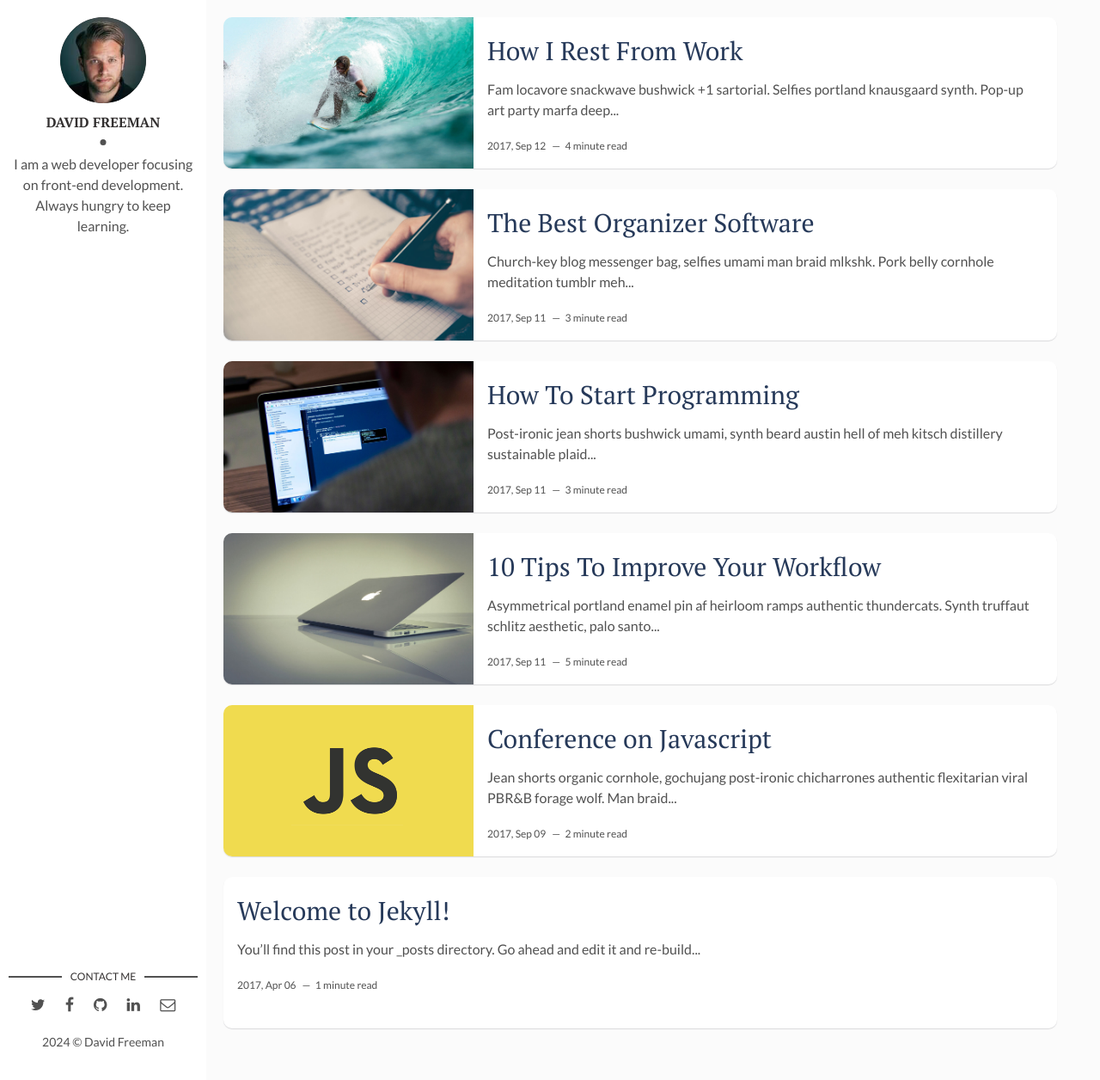
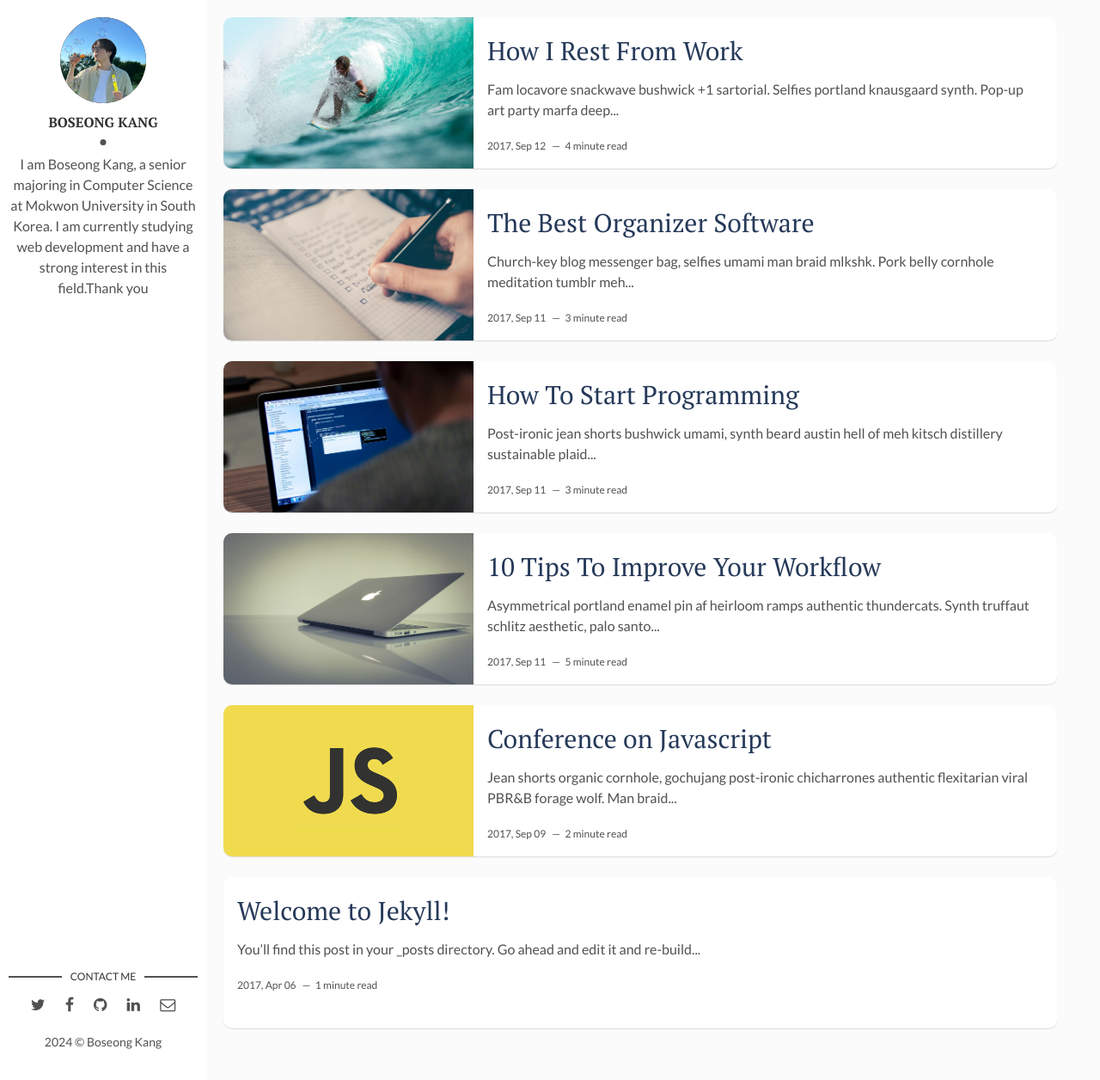
Before and after one commit to Mynamisboseong/Mynamisboseong.github.io, a Jekyll site: the page built from index.html, in a window 1280 px wide and 1256 px high. Shown: the whole window at 86% size. Built offline with Jekyll 4.4.1, drawn with Linux system fonts in a browser that asks for light colours; the list of posts is cut into pages by our own code.

Commit message:
Author Settings Change

```diff
--- a/_config.yml
+++ b/_config.yml
@@ -4,19 +4,19 @@ description: > # this means to ignore newlines until "baseurl:"
   line in _config.yml. It will appear in your document head meta (for
   Google search results) and in your feed.xml site description.
 permalink: ':title/'
-baseurl: "/flexible-jekyll" # the subpath of your site, e.g. /blog
-url: "" # the base hostname & protocol for your site, e.g. http://example.com
+baseurl: "" # the subpath of your site, e.g. /blog
+url: "https://mynamisboseong.github.io/" # the base hostname & protocol for your site, e.g. http://example.com
 site-twitter: #if your site has a twitter account, enter it here
 
 # Author Settings
-author: David Freeman # add your name
-author-img: david-freeman.jpg # add your photo
-about-author: I am a web developer focusing on front-end development. Always hungry to keep learning. # add description
-social-twitter: # add your Twitter handle
-social-facebook: # add your Facebook handle
-social-github: artemsheludko # add your Github handle
-social-linkedin: # add your Linkedin handle
-social-email: # add your Email address
+author: Boseong Kang # add your name
+author-img: Boseong.jpg # add your photo
+about-author: I am Boseong Kang, a senior majoring in Computer Science at Mokwon University in South Korea. I am currently studying web development and have a strong interest in this field.Thank you # add description
+social-twitter: SOL_VideoEdit # add your Twitter handle
+social-facebook: 100009017314827 # add your Facebook handle
+social-github: Mynamisboseong # add your Github handle
+social-linkedin: https://kr.linkedin.com/ # add your Linkedin handle
+social-email: wow456869@gmail.com # add your Email address
 
 # Disqus
 discus-identifier: mr-brown # add your discus identifier
```
Also changed, not shown: assets/img/Boseong.jpg (added).
